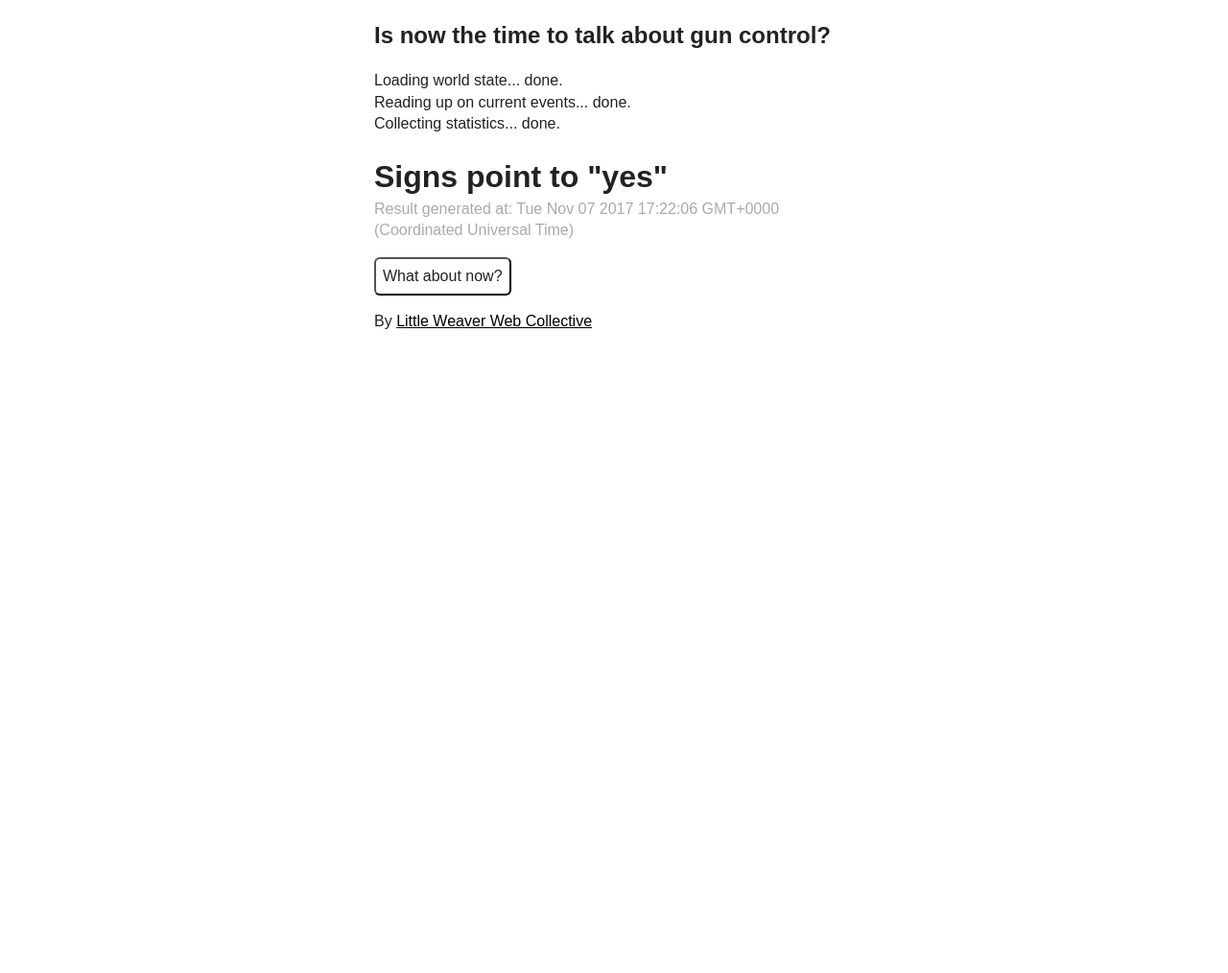
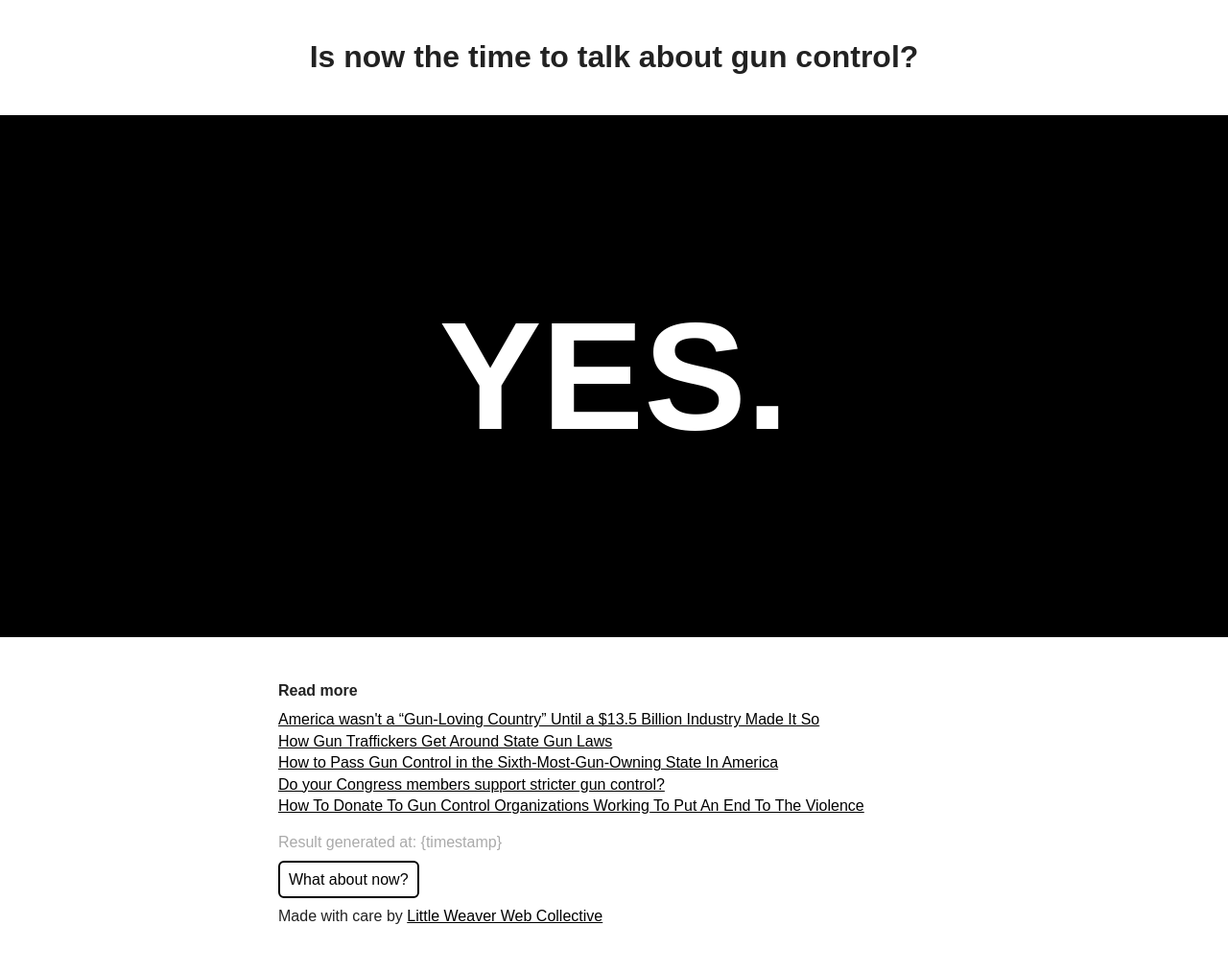
Before and after one commit to littleweaver/isnowthetime-guncontrol, a Flask app: page / in a window 1280 px wide. Shown: the whole page at 96% size. Before the commit the page ends 343 px from the top, so only its background shows below. Run offline with Flask 2, Linux system fonts and the light colour scheme.

Commit message:
Switched to a non-js version of the site

```diff
--- a/static/css/main.css
+++ b/static/css/main.css
@@ -95,16 +95,40 @@ textarea {
    Author's custom styles
    ========================================================================== */
 
+h1 {
+    text-align: center;
+    padding: .5em;
+}
 
-#container {
-    width: 500px;
+h2 {
+    font-size: 1em;
+    font-weight: bold;
+}
+
+#jumbo {
+    text-align: center;
+    font-weight: bold;
+    font-size: 10em;
+    color: #fff;
+    background-color: #000;
+    padding: 1em .1em;
+}
+
+@media(max-width: 500px) {
+    #jumbo {
+        padding: .5em .1em;
+    }
+}
+
+#content {
+    padding: 2em;
+    width: 700px;
     margin-left: auto;
     margin-right: auto;
-    padding: 0 30px;
 }
 
-@media(max-width: 560px) {
-    #container {
+@media(max-width: 700px) {
+    #content {
         width: auto;
     }
 }
@@ -119,21 +143,23 @@ textarea {
     margin-top: 0;
 }
 
+
+.m-b-half {
+    margin-bottom: .5em;
+}
+
+
+.m-t-half {
+    margin-top: .5em;
+}
+
 .muted {
     color: #aaa;
 }
 
-button {
-    border-radius: 6px;
-    background-color: #fff;
-    border-color: #000;
-    padding: 7px;
-    transition: background-color .15s ease-in-out;
-}
-
-button:hover {
-    background-color: #000;
-    color: #fff;
+ul {
+    list-style: none;
+    padding-left: 0;
 }
 
 a, a:visited {
@@ -143,6 +169,20 @@ a, a:visited {
 
 a:hover {
     color: #777;
+}
+
+a.button, a.button:visited {
+    border-radius: 6px;
+    background-color: #fff;
+    border: #000 solid 2px;
+    padding: 9px;
+    transition: background-color .15s ease-in-out;
+    text-decoration: none;
+}
+
+a.button:hover {
+    background-color: #000;
+    color: #fff;
 }
 
 
--- a/static/js/main.js
+++ /dev/null
@@ -1,51 +0,0 @@
-var loadingDelay1 = 1500;
-var loadingDelay2 = 500;
-var results = [
-	'Yes',
-	'Definitely',
-	'Fuck yes',
-	'yes!!1!',
-	'Signs point to "yes"',
-	'Yep',
-	'Sure is',
-	'This is an excellent time',
-	'Affirmative',
-];
-
-function displayLoading1() {
-	$('#loadingWrapper').removeClass('hidden');
-	$('#loading1').removeClass('hidden');
-	setTimeout(function() {
-		$('#loading1 .done').removeClass('hidden');
-		setTimeout(displayLoading2, loadingDelay2);
-	}, loadingDelay1);
-}
-
-function displayLoading2() {
-	$('#loading2').removeClass('hidden');
-	setTimeout(function() {
-		$('#loading2 .done').removeClass('hidden');
-		setTimeout(displayLoading3, loadingDelay2);
-	}, loadingDelay1);
-}
-
-function displayLoading3() {
-	$('#loading3').removeClass('hidden');
-	setTimeout(function() {
-		$('#loading3 .done').removeClass('hidden');
-		setTimeout(displayResult, loadingDelay2);
-	}, loadingDelay1);
-}
-
-function displayResult() {
-	var result = results[Math.floor(Math.random()*results.length)];
-	$('#result').removeClass('hidden');
-	$('#resultInner').html(result);
-	var now = new Date();
-	$('#resultTimestamp').html(now.toString());
-}
-
-
-$(window).on('load', function() {
-	displayLoading1()
-});
--- a/static/js/plugins.js
+++ /dev/null
@@ -1,24 +0,0 @@
-// Avoid `console` errors in browsers that lack a console.
-(function() {
-    var method;
-    var noop = function () {};
-    var methods = [
-        'assert', 'clear', 'count', 'debug', 'dir', 'dirxml', 'error',
-        'exception', 'group', 'groupCollapsed', 'groupEnd', 'info', 'log',
-        'markTimeline', 'profile', 'profileEnd', 'table', 'time', 'timeEnd',
-        'timeline', 'timelineEnd', 'timeStamp', 'trace', 'warn'
-    ];
-    var length = methods.length;
-    var console = (window.console = window.console || {});
-
-    while (length--) {
-        method = methods[length];
-
-        // Only stub undefined methods.
-        if (!console[method]) {
-            console[method] = noop;
-        }
-    }
-}());
-
-// Place any jQuery/helper plugins in here.
--- a/templates/hello.html
+++ b/templates/hello.html
@@ -19,46 +19,47 @@
 			<p class="browserupgrade">You are using an <strong>outdated</strong> browser. Please <a href="http://browsehappy.com/">upgrade your browser</a> to improve your experience.</p>
 		<![endif]-->
 
-		<div id="container">
-			<h2>Is now the time to talk about gun control?</h2>
+		<h1>Is now the time to talk about gun control?</h1>
 
-			<noscript>
-				Loading world state... done.
-				Reading up on current events... done.
-				Collecting statistics... done.
-
-				Result: Yes, now is the time to talk about gun control.
-			</noscript>
-
-			<div id="loadingWrapper" class="hidden">
-				<div id="loading1" class="hidden loading">
-					Loading world state...
-					<span class="done hidden">done.</span>
-				</div>
-
-				<div id="loading2" class="hidden loading">
-					Reading up on current events...
-					<span class="done hidden">done.</span>
-				</div>
-
-				<div id="loading3" class="hidden loading">
-					Collecting statistics...
-					<span class="done hidden">done.</span>
-				</div>
-			</div>
-
-			<div id="result" class="hidden">
-				<h1 id="resultInner" class="m-b-0"></h1>
-				<p class="muted m-t-0">Result generated at: <span id="resultTimestamp"></span></p>
-				<button onclick="location.reload()">What about now?</button>
-				<p>By <a href="https://littleweaverweb.com">Little Weaver Web Collective</a></p>
-			</div>
+		<div id="jumbo">
+			YES.
 		</div>
 
-		<script src="https://code.jquery.com/jquery-1.12.0.min.js"></script>
-		<script>window.jQuery || document.write('<script src="js/vendor/jquery-1.12.0.min.js"><\/script>')</script>
-		<script src="static/js/plugins.js"></script>
-		<script src="static/js/main.js"></script>
+		<div id="content">
+			<h2 class='m-b-half'>Read more</h2>
+
+			<ul class='m-t-half'>
+				<li>
+					<a href="http://inthesetimes.com/article/20566/america-wasnt-a-gun-loving-country-until-a-13.5-billion-industry-made-it-so">
+						America wasn't a &ldquo;Gun-Loving Country&rdquo; Until a $13.5 Billion Industry Made It So
+					</a>
+				</li>
+				<li>
+					<a href="https://www.nytimes.com/interactive/2015/11/12/us/gun-traffickers-smuggling-state-gun-laws.html">
+						How Gun Traffickers Get Around State Gun Laws
+					</a>
+				</li>
+				<li>
+					<a href="http://inthesetimes.com/article/18883/gun-control-on-the-frontier">
+						How to Pass Gun Control in the Sixth-Most-Gun-Owning State In America
+					</a>
+				</li>
+				<li>
+					<a href="https://www.washingtonpost.com/graphics/national/gun-legislation/">
+						Do your Congress members support stricter gun control?
+					</a>
+				</li>
+				<li>
+					<a href="https://www.bustle.com/articles/166405-how-to-donate-to-gun-control-organizations-working-to-put-an-end-to-the-violence">
+						How To Donate To Gun Control Organizations Working To Put An End To The Violence
+					</a>
+				</li>
+			</ul>
+
+			<p class="muted m-t-0">Result generated at: {timestamp}</p>
+			<a class="button" href="/">What about now?</a>
+			<p>Made with care by <a href="https://littleweaverweb.com">Little Weaver Web Collective</a></p>
+		</div>
 
 		<!-- Google Analytics: change UA-XXXXX-X to be your site's ID. -->
 		<script>
```
